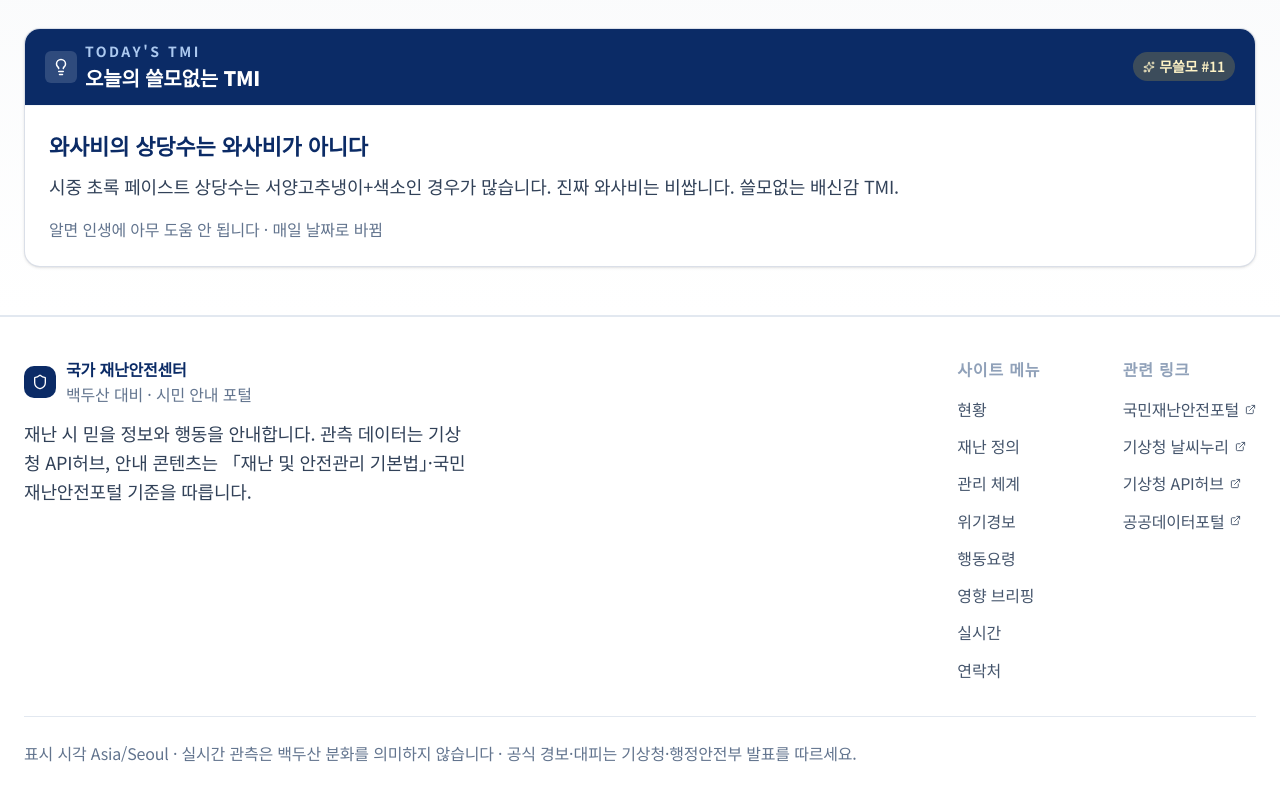
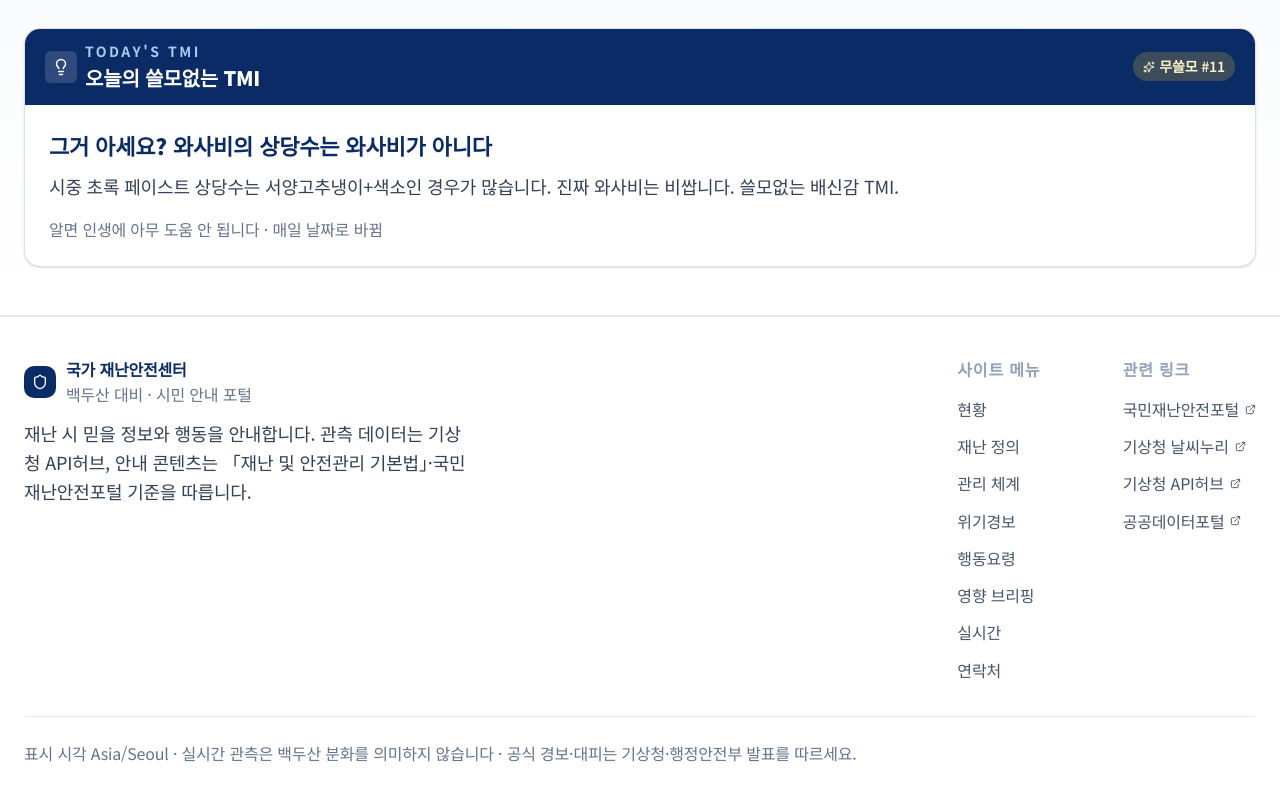
Before and after one commit to Smuhsrooom/jaenananjeonpoteol, a React (Vite) app in the folder artifacts/disaster-safety-portal/: page / in a window 1280 px wide. Shown: the part 2253-3053 px from the top of the page. Built offline with nearby package versions, Linux system fonts and the light colour scheme; no server answers.

Commit message:
style: prefix TMI titles with did-you-know

```diff
--- a/artifacts/disaster-safety-portal/src/components/TodayTmi.tsx
+++ b/artifacts/disaster-safety-portal/src/components/TodayTmi.tsx
@@ -17,7 +17,7 @@ export default function TodayTmi() {
   const index = useMemo(() => dayOfYear() % TMI_COUNT, []);
   const n = index + 1;
 
-  const title = t(`tmi.t${n}Title`);
+  const title = `${t("tmi.prefix")}${t(`tmi.t${n}Title`)}`;
   const body = t(`tmi.t${n}Body`);
 
   return (
--- a/artifacts/disaster-safety-portal/src/i18n/messages.ts
+++ b/artifacts/disaster-safety-portal/src/i18n/messages.ts
@@ -97,6 +97,7 @@ const ko = {
   tmi: {
     eyebrow: "Today's TMI",
     title: "오늘의 쓸모없는 TMI",
+    prefix: "그거 아세요? ",
     badge: "무쓸모 #{n}",
     footer: "알면 인생에 아무 도움 안 됩니다 · 매일 날짜로 바뀜",
     t1Title: "바나나는 기술적으로 베리(장과)다",
@@ -533,6 +534,7 @@ const en: Messages = {
   tmi: {
     eyebrow: "Today's TMI",
     title: "Today's useless TMI",
+    prefix: "Did you know? ",
     badge: "Useless #{n}",
     footer: "Will not help your life · rotates by calendar day",
     t1Title: "Bananas are technically berries",
```
